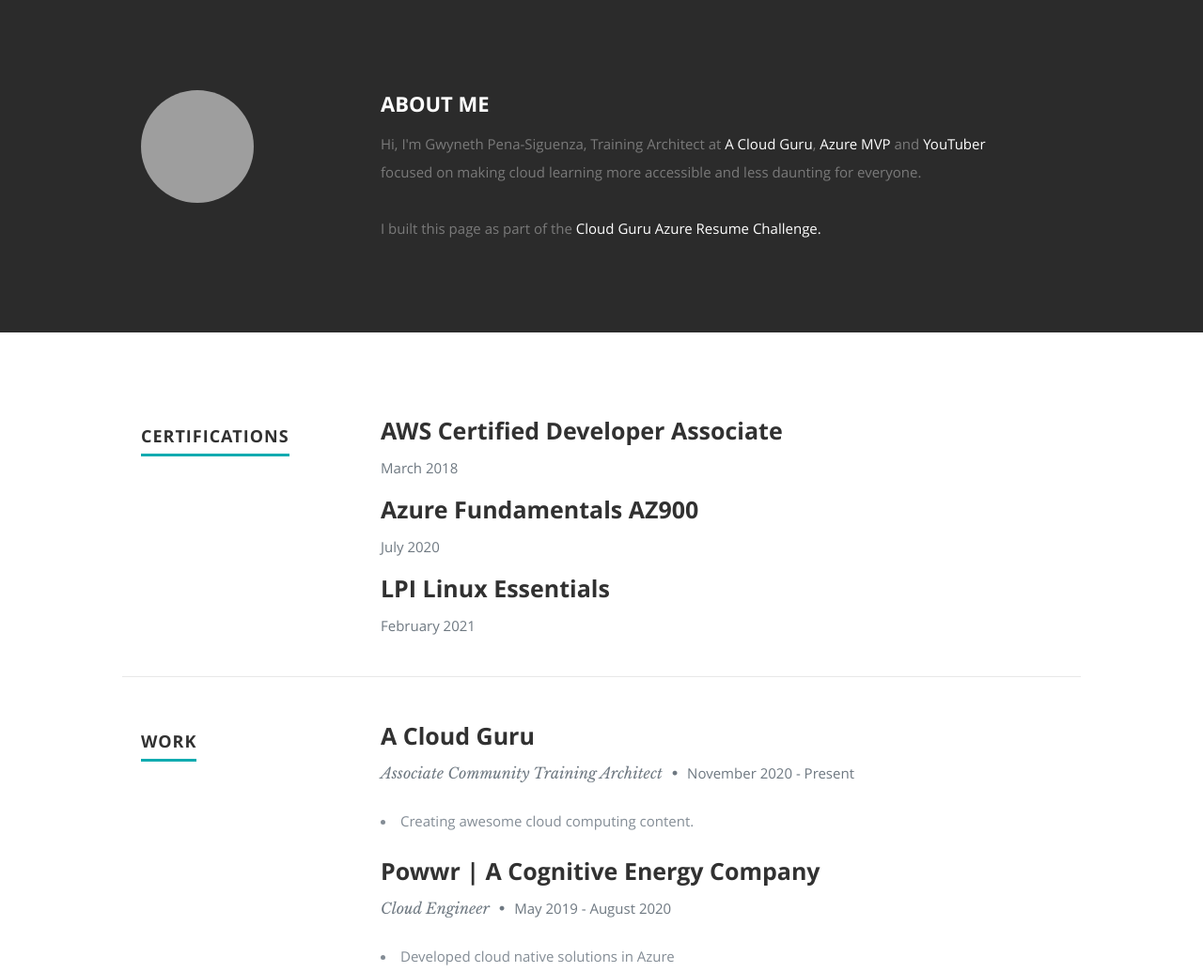
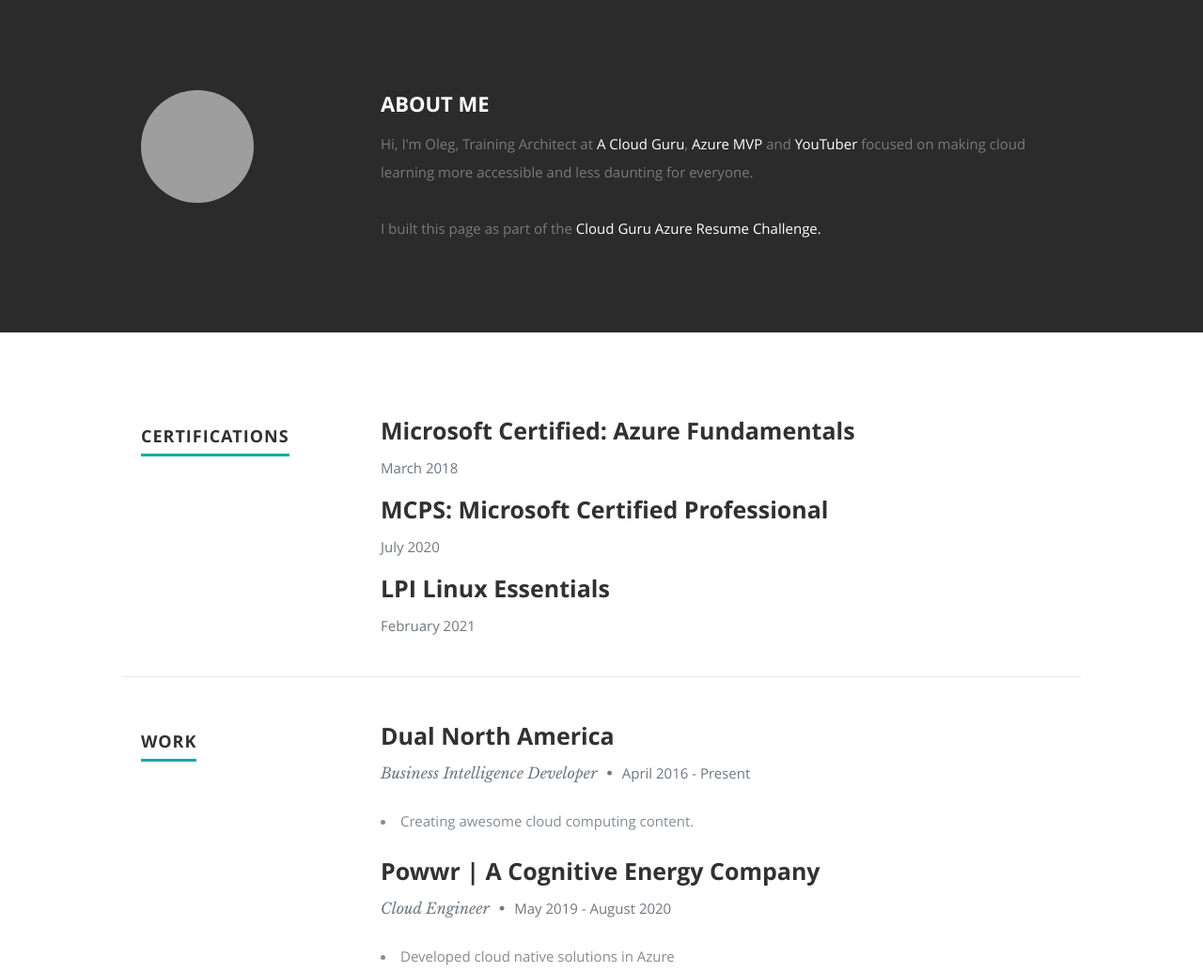
Before and after one commit to Serdia/azure-resume, a plain HTML site: page frontend/index.html in a window 1280 px wide. Shown: the part 800-1835 px from the top of the page at 94% size. Drawn offline with nearby package versions, Linux system fonts and the light colour scheme; no server answers; grey boxes are pictures that could not be loaded.

Commit message:
Deployed storage and bla bla

```diff
--- a/frontend/index.html
+++ b/frontend/index.html
@@ -91,7 +91,7 @@
 
             <h2>ABOUT ME</h2>
 
-            <p> Hi, I'm Gwyneth Pena-Siguenza, <span>Training Architect at <a href="https://acloud.guru">A Cloud Guru</a></span>, <span> <a href="https://mvp.microsoft.com/en-us/PublicProfile/5003866">Azure MVP</a></span>
+            <p> Hi, I'm Oleg, <span>Training Architect at <a href="https://acloud.guru">A Cloud Guru</a></span>, <span> <a href="https://mvp.microsoft.com/en-us/PublicProfile/5003866">Azure MVP</a></span>
                and <span><a href="https://youtube.com/madebygps">YouTuber</a></span> focused on making cloud learning more accessible and less daunting for everyone.
 
          </br>
@@ -124,7 +124,7 @@
 
                <div class="twelve columns">
 
-                  <h3>AWS Certified Developer Associate</h3>
+                  <h3>Microsoft Certified: Azure Fundamentals</h3>
                   <p class="info"><em class="date">March 2018</em></p>
 
                </div>
@@ -135,7 +135,7 @@
 
                <div class="twelve columns">
 
-                  <h3>Azure Fundamentals AZ900</h3>
+                  <h3>MCPS: Microsoft Certified Professional</h3>
                   <p class="info"><em class="date">July 2020</em></p>
 
                </div>
@@ -172,8 +172,8 @@
 
                <div class="twelve columns">
 
-                  <h3>A Cloud Guru</h3>
-                  <p class="info">Associate Community Training Architect <span>&bull;</span> <em class="date">November 2020 - Present</em></p>
+                  <h3>Dual North America</h3>
+                  <p class="info">Business Intelligence Developer <span>&bull;</span> <em class="date">April 2016 - Present</em></p>
 
                   <p>
                   <li>Creating awesome cloud computing content.</li>
```
